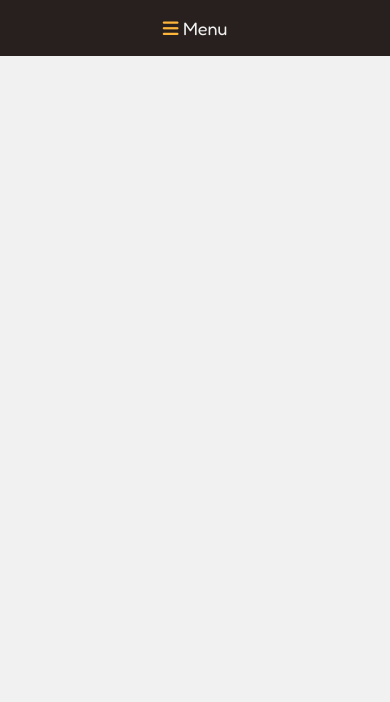
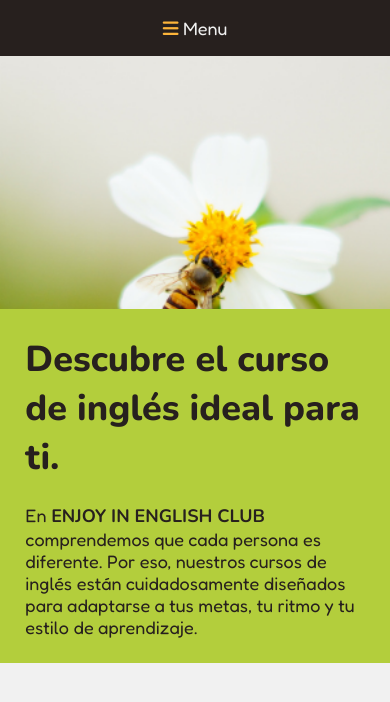
Before and after one commit to DenilsonNM/Enjoy-In-English-Club, a PHP site: page /docs/index.html in a window 390 px wide. Shown: the part 116-818 px from the top of the page. Run offline with PHP 8.4, Linux system fonts and the light colour scheme; some libraries are stand-ins or nearby versions.

Commit message:
responsive parallax and main text

```diff
--- a/docs/index.html
+++ b/docs/index.html
@@ -44,6 +44,8 @@
     </div>
   </header>
 
+  <!-- ------------------------------------- -->
+
   <div class="div_btn_bars ancho">
     <a class="btn_bars" id="btn-bars-id"><i class="fas fa-bars"></i> Menu</a>
   </div>
@@ -58,6 +60,20 @@
   </nav>
 
   <!-- ------------------------------------- -->
+
+  <div class="div_main_parallax">
+    <div class=" div_parallax"></div>
+    <main class="ancho">
+      <h1>Descubre el curso de inglés ideal para ti. </h1>
+      <br>
+      <p>En <span>ENJOY IN ENGLISH CLUB</span> comprendemos que cada persona es diferente.
+        Por eso, nuestros cursos de inglés están
+        cuidadosamente diseñados para adaptarse a tus metas, tu ritmo y tu estilo de aprendizaje.
+      </p>
+    </main>
+  </div>
+
+  <!-- ------------------------------------- -->
   <!-- ------------------------------------- -->
 
   <script>
--- a/styles/global.css
+++ b/styles/global.css
@@ -40,6 +40,7 @@ a {
 }
 
 span {
+  font-family: "Nunito", sans-serif;
   font-weight: bold;
 }
 
@@ -133,7 +134,33 @@ header {
 
 /* ------------------------------------- */
 
+.div_main_parallax {
+  position: relative;
+}
 
+.div_parallax {
+  background-image: url("/Enjoy-In-English-Club/imagenes/4.png");
+  background-image: url("/imagenes/4.png");
+  height: clamp(100px, 60vh, 600px);
+  width: 100%;
+  background-attachment: fixed;
+  background-position: center;
+  background-repeat: no-repeat;
+  background-size: cover;
+}
+
+main {
+  position: absolute;
+  bottom: 0;
+  left: 5%;
+  /* transform: translate(-50%, 0); */
+  border-radius: 0px 40px 0px 0px;
+  text-align: center;
+  padding: clamp(20px, 4vh, 40px);
+  color: var(--color-2);
+  background-color: var(--color-6);
+  width: 800px;
+}
 
 /* ------------------------------------- */
 /* RESPONSIVE */
@@ -186,4 +213,22 @@ header {
     align-items: center;
     gap: 3vh;
   }
+
+  /* ------------------------------------- */
+
+  .div_parallax {
+    height: 30vh;
+  }
+
+  main {
+    position: relative;
+    bottom: 0;
+    left: 0;
+    /* transform: translate(-50%, 0); */
+    border-radius: 0px;
+    text-align: left;
+    padding: 3vh;
+    background-color: var(--color-6);
+    width: auto;
+  }
 }
```
